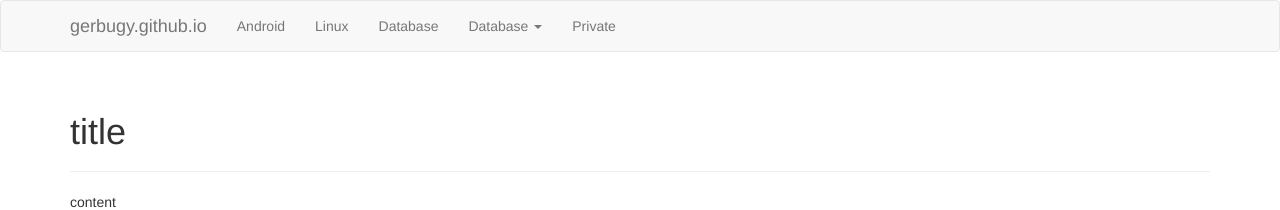
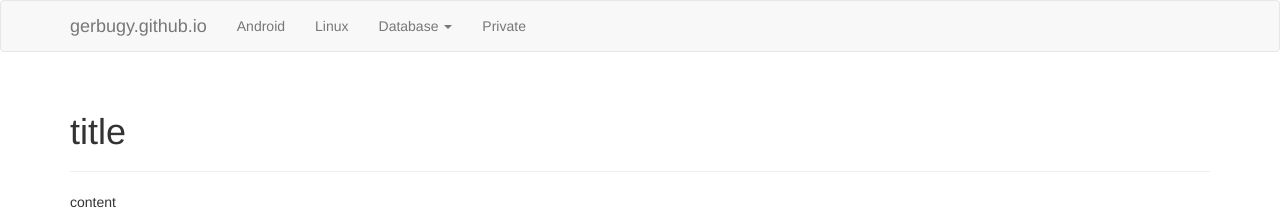
Before and after one commit to gerbugy/gerbugy.github.io, a Jekyll site: the page built from index.html, in a window 1280 px wide. Shown: the top 210 px of the page. Built offline with Jekyll 4.4.1, drawn with Linux system fonts in a browser that asks for light colours.

Commit message:
Update header.html

```diff
--- a/_includes/header.html
+++ b/_includes/header.html
@@ -12,7 +12,6 @@
       <ul class="nav navbar-nav">
         <li><a href="/android">Android</a></li>
         <li><a href="/linux">Linux</a></li>
-        <li><a href="/database">Database</a></li>
         <li class="dropdown">
           <a class="dropdown-toggle" data-toggle="dropdown" href="/database">Database <span class="caret"></span></a>
           <ul class="dropdown-menu">
```
